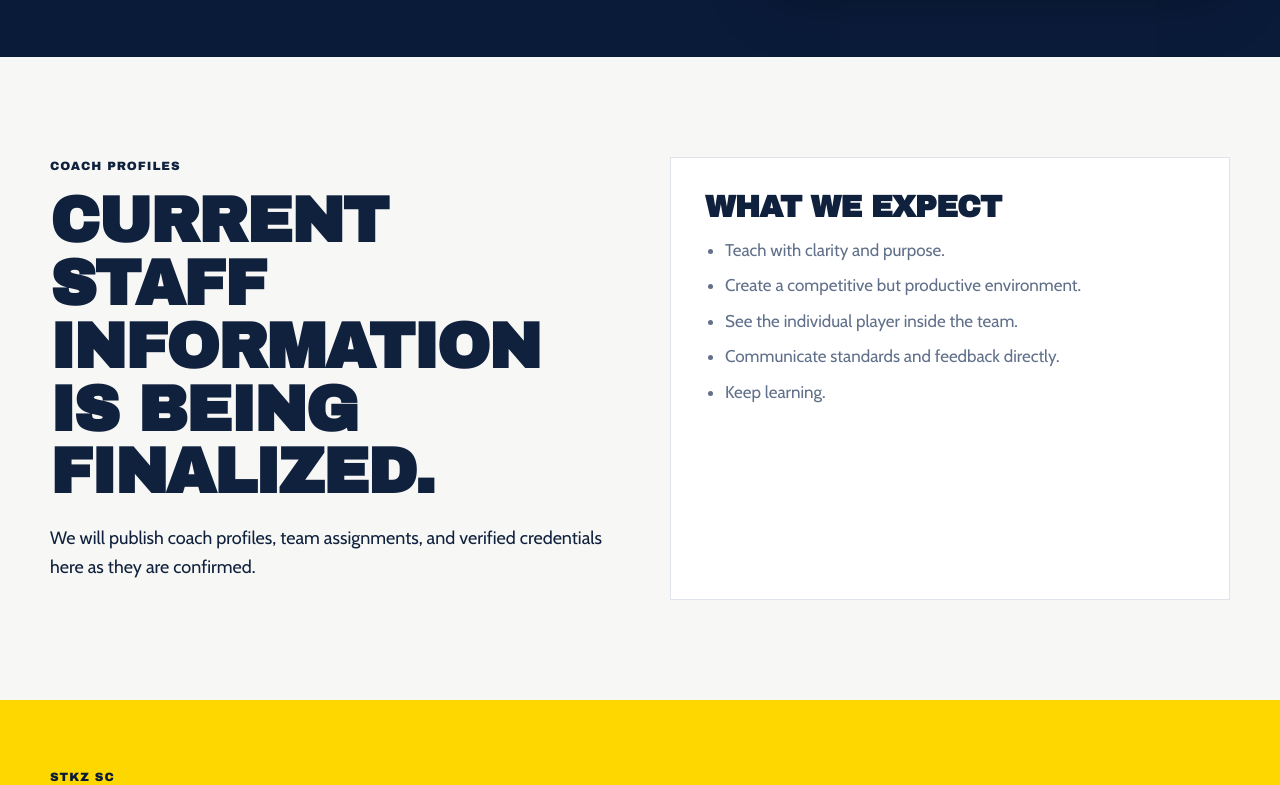
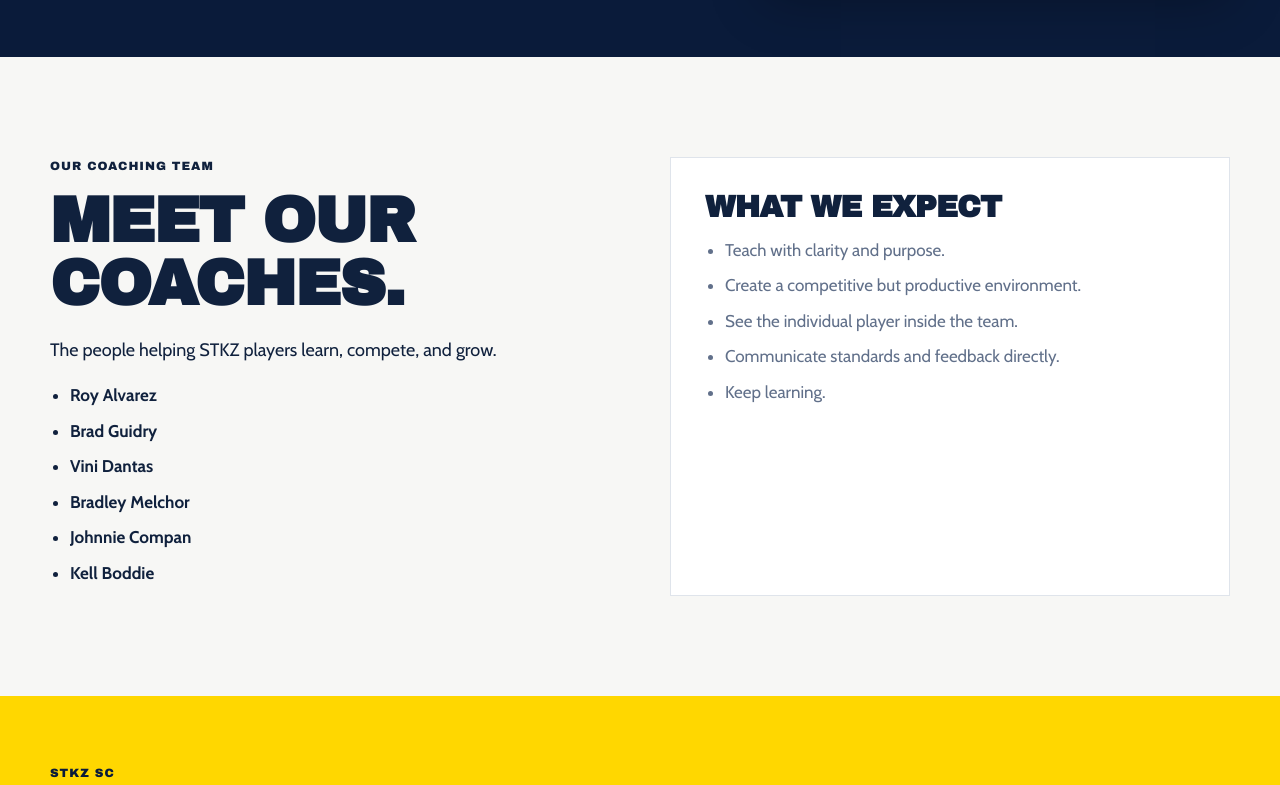
Before and after one commit to b8r0a3d4/stkz-sc-website, a Next.js app: page /coaches in a window 1280 px wide. Shown: the part 554-1339 px from the top of the page. Built offline with nearby package versions, Linux system fonts and the light colour scheme.

Commit message:
List six STKZ coaches pending individual profiles

```diff
--- a/app/coaches/page.js
+++ b/app/coaches/page.js
@@ -7,14 +7,47 @@
   description: "Meet the coaches who teach, challenge, and develop STKZ SC players.",
 };
 
+const coaches = [
+  "Roy Alvarez",
+  "Brad Guidry",
+  "Vini Dantas",
+  "Bradley Melchor",
+  "Johnnie Compan",
+  "Kell Boddie",
+];
+
 export default function CoachesPage() {
   return (
     <>
-      <PageHero eyebrow="STKZ Coaches" title="People shape the environment." copy="Good coaching is more than running a session. It is teaching, observing, challenging, communicating, and helping players understand the game." image={media.coaches} imageAlt="Youth soccer players reading pressure and attacking in a match" />
+      <PageHero
+        eyebrow="STKZ Coaches"
+        title="People shape the environment."
+        copy="Good coaching is more than running a session. It is teaching, observing, challenging, communicating, and helping players understand the game."
+        image={media.coaches}
+        imageAlt="Youth soccer players reading pressure and attacking in a match"
+      />
       <section className="section">
         <div className="container content-grid">
-          <div><p className="eyebrow">Coach Profiles</p><h2>Current staff information is being finalized.</h2><p>We will publish coach profiles, team assignments, and verified credentials here as they are confirmed.</p></div>
-          <div className="content-card"><h3>What We Expect</h3><ul className="list-clean"><li>Teach with clarity and purpose.</li><li>Create a competitive but productive environment.</li><li>See the individual player inside the team.</li><li>Communicate standards and feedback directly.</li><li>Keep learning.</li></ul></div>
+          <div>
+            <p className="eyebrow">Our Coaching Team</p>
+            <h2>Meet Our Coaches.</h2>
+            <p>The people helping STKZ players learn, compete, and grow.</p>
+            <ul className="list-clean">
+              {coaches.map((name) => (
+                <li key={name}><strong>{name}</strong></li>
+              ))}
+            </ul>
+          </div>
+          <div className="content-card">
+            <h3>What We Expect</h3>
+            <ul className="list-clean">
+              <li>Teach with clarity and purpose.</li>
+              <li>Create a competitive but productive environment.</li>
+              <li>See the individual player inside the team.</li>
+              <li>Communicate standards and feedback directly.</li>
+              <li>Keep learning.</li>
+            </ul>
+          </div>
         </div>
       </section>
       <CTA title="Want to connect with STKZ SC?" />
```
